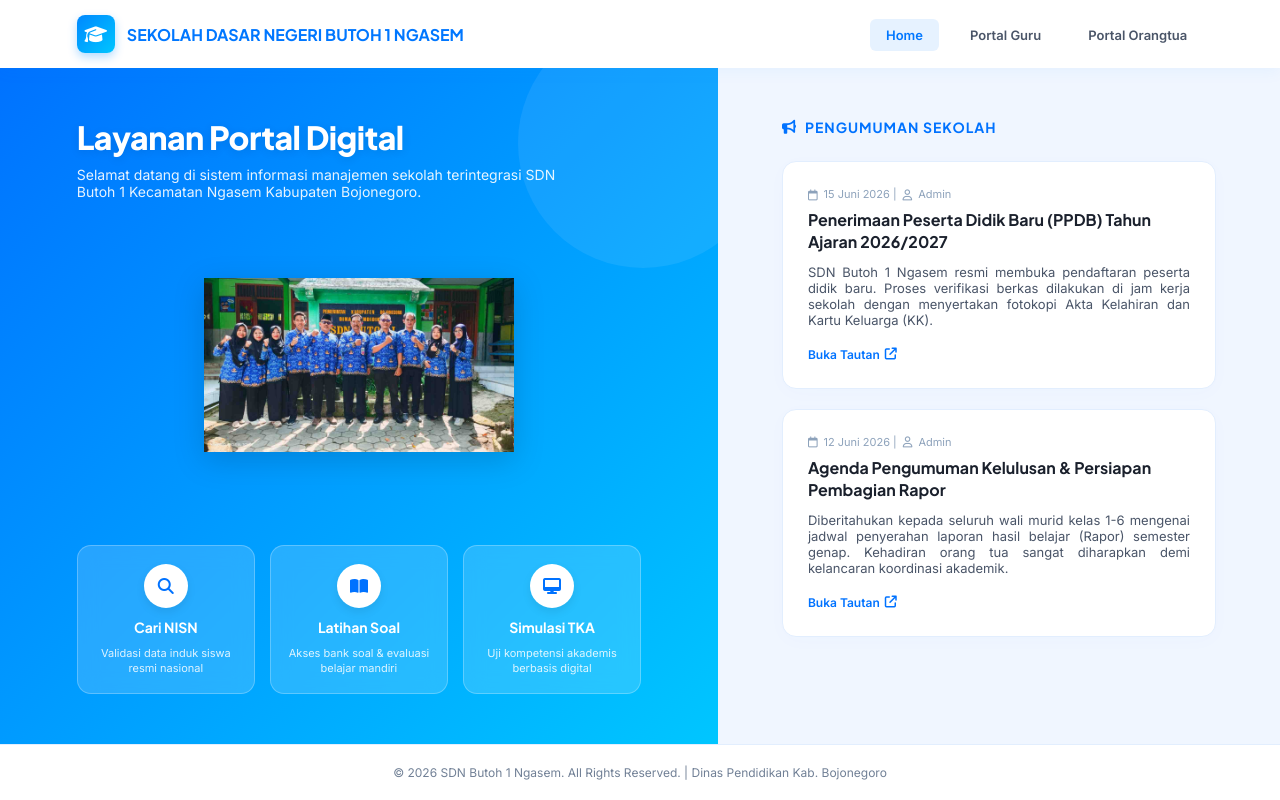
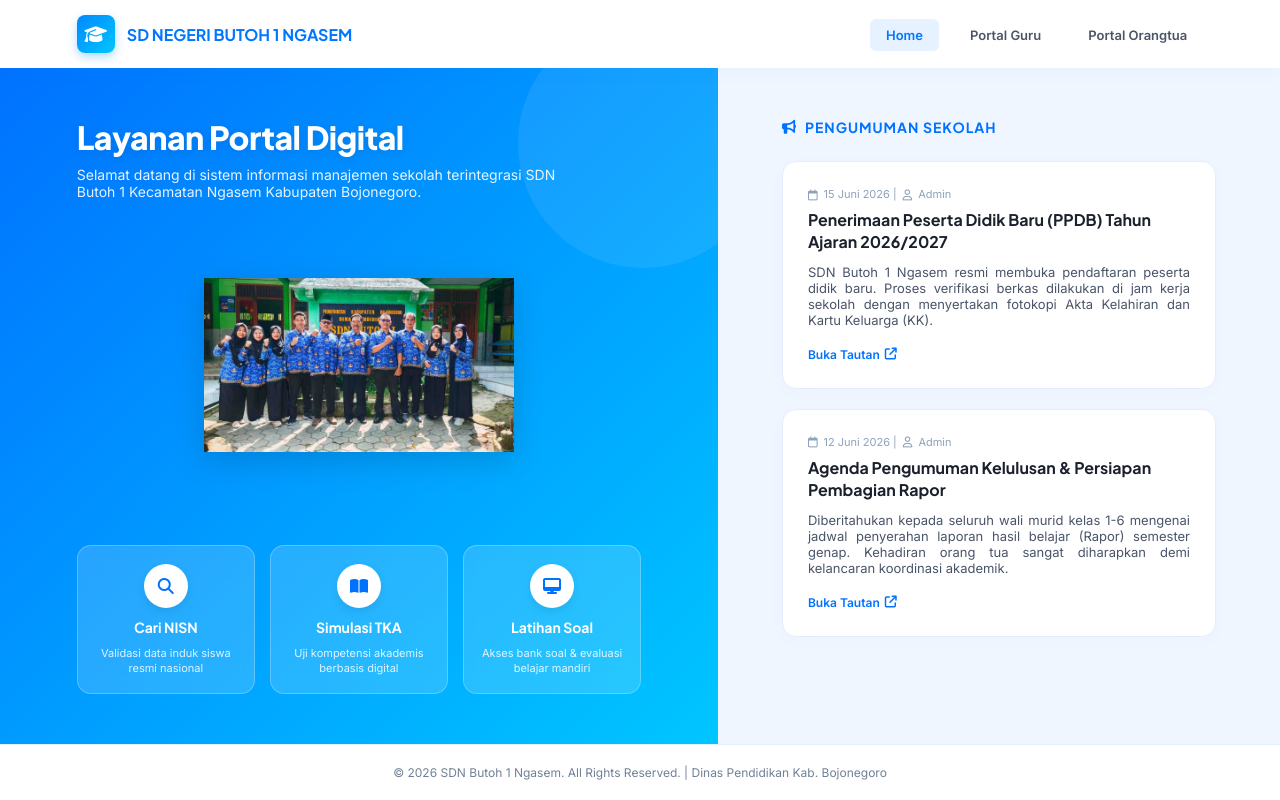
Before and after one commit to zainalabidin031-rgb/percobaan, a plain HTML site: page index.html in a window 1280 px wide. Drawn offline with Linux system fonts and the light colour scheme.

Commit message:
Update index.html

```diff
--- a/index.html
+++ b/index.html
@@ -336,7 +336,7 @@
             <div class="logo-icon">
                 <i class="fa-solid fa-graduation-cap"></i>
             </div>
-            <h1>SEKOLAH DASAR NEGERI BUTOH 1 NGASEM</h1>
+            <h1>SD NEGERI BUTOH 1 NGASEM</h1>
         </div>
         <ul class="nav-links">
             <li><a href="#" class="active">Home</a></li>
@@ -370,16 +370,16 @@
                     <div class="icon-circle">
                         <i class="fa-solid fa-book-open"></i>
                     </div>
-                    <h4>Latihan Soal</h4>
-                    <p>Akses bank soal & evaluasi belajar mandiri</p>
+                    <h4>Simulasi TKA</h4>
+                    <p>Uji kompetensi akademis berbasis digital</p>
                 </a>
 
                 <a href="#" class="menu-card">
                     <div class="icon-circle">
                         <i class="fa-solid fa-desktop"></i>
                     </div>
-                    <h4>Simulasi TKA</h4>
-                    <p>Uji kompetensi akademis berbasis digital</p>
+                    <h4>Latihan Soal</h4>
+                    <p>Akses bank soal & evaluasi belajar mandiri</p>
                 </a>
             </div>
         </div>
```
